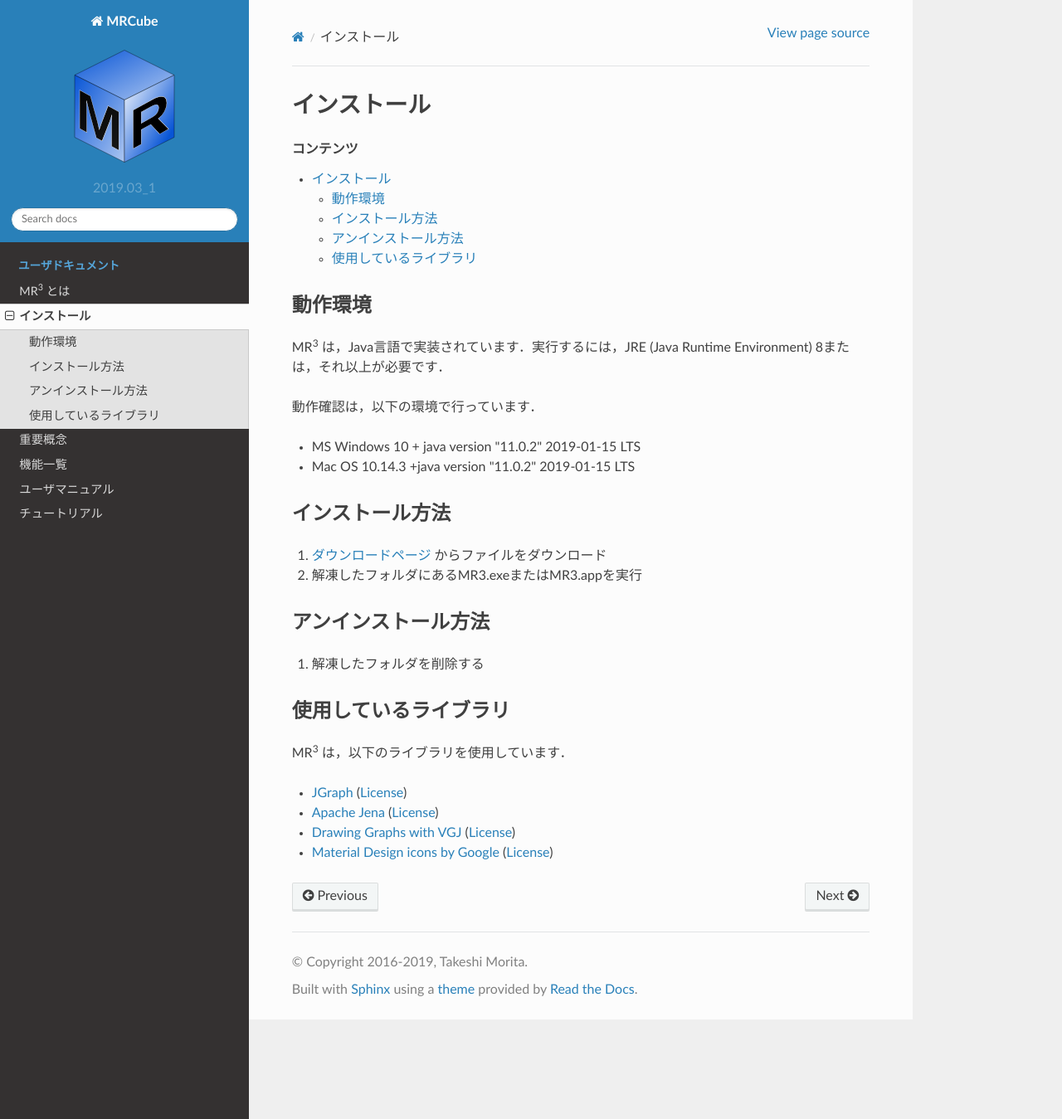
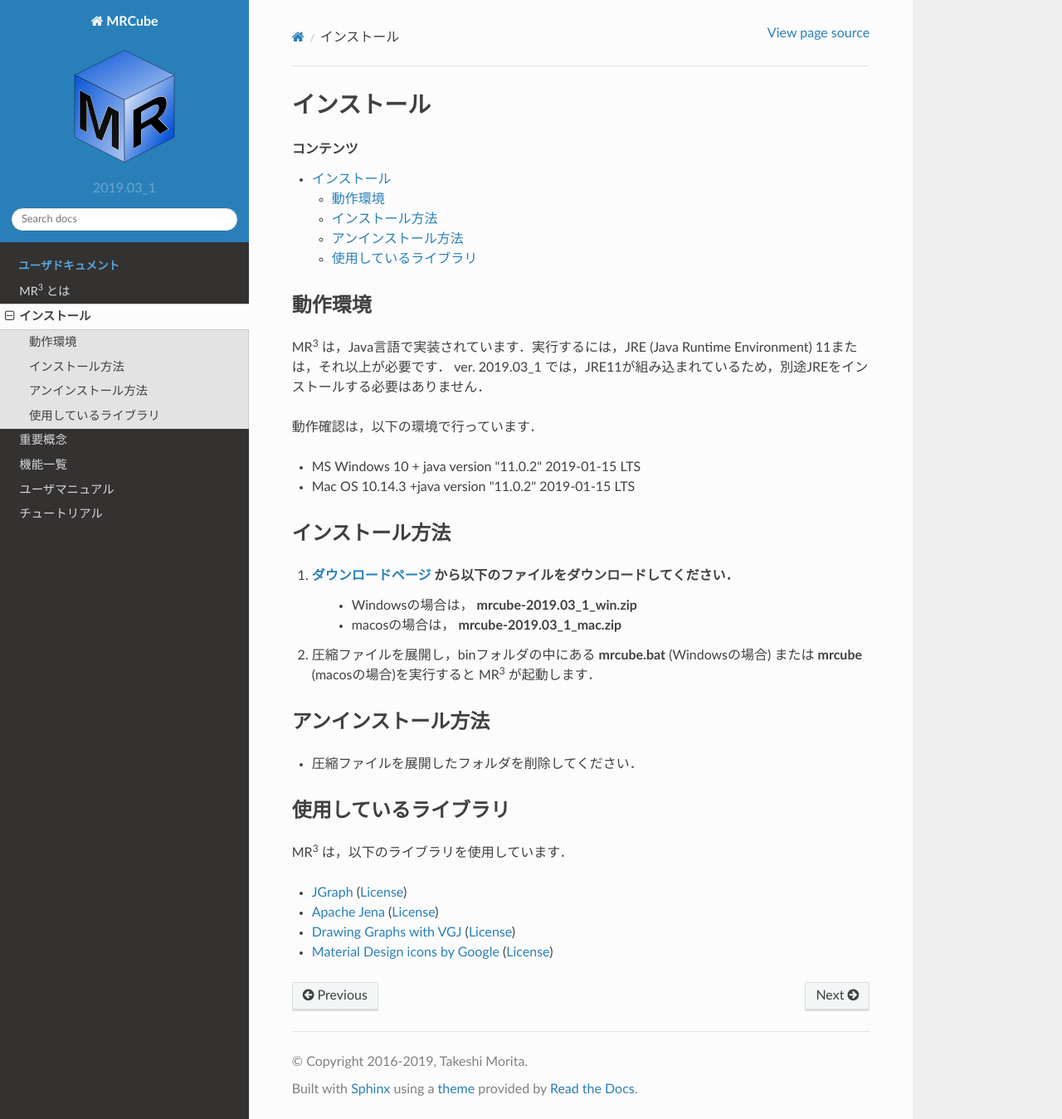
Before and after one commit to mr-3/mrcube-ja-docs, a Sphinx documentation site: the page built from docs/source/install.rst, in a window 1280 px wide and 1349 px high. Shown: the whole window at 83% size. Built offline with Sphinx 7.4.7 and the Read the Docs theme 2.0.0, drawn with Linux system fonts in a browser that asks for light colours.

Commit message:
update install page
- fix #2

```diff
--- a/docs/source/install.rst
+++ b/docs/source/install.rst
@@ -1,14 +1,15 @@
 インストール
-============
+================
 
 .. contents:: コンテンツ
    :depth: 2
 
 
 動作環境
---------
+------------
 
-MR\ :sup:`3` \は，Java言語で実装されています．実行するには，JRE (Java Runtime Environment) 8または，それ以上が必要です．
+MR\ :sup:`3` \は，Java言語で実装されています．実行するには，JRE (Java Runtime Environment) 11または，それ以上が必要です．
+ver. 2019.03_1 では，JRE11が組み込まれているため，別途JREをインストールする必要はありません．
 
 動作確認は，以下の環境で行っています．
 
@@ -16,19 +17,20 @@ MR\ :sup:`3` \は，Java言語で実装されています．実行するには
 * Mac OS 10.14.3 +java version "11.0.2" 2019-01-15 LTS
 
 インストール方法
-----------------
-#. `ダウンロードページ <https://sourceforge.net/projects/mr3/>`_ からファイルをダウンロード
-#. 解凍したフォルダにあるMR3.exeまたはMR3.appを実行
+-------------------
+#. `ダウンロードページ <https://sf.net/projects/mr3/>`_  から以下のファイルをダウンロードしてください．
+    * Windowsの場合は， **mrcube-2019.03_1_win.zip**
+    * macosの場合は， **mrcube-2019.03_1_mac.zip**
+#. 圧縮ファイルを展開し，binフォルダの中にある **mrcube.bat** (Windowsの場合) または **mrcube** (macosの場合)を実行すると MR\ :sup:`3` \が起動します．
 
 アンインストール方法
---------------------
-#. 解凍したフォルダを削除する
+------------------------
+* 圧縮ファイルを展開したフォルダを削除してください．
 
 使用しているライブラリ
 ----------------------
 MR\ :sup:`3` \は，以下のライブラリを使用しています．
 
-
 * `JGraph <http://www.jgraph.com/>`_ (`License <https://github.com/jgraph/legacy-jgraph5/blob/master/LICENSE>`_)
 * `Apache Jena <https://jena.apache.org/>`_ (`License <http://www.apache.org/licenses/LICENSE-2.0>`_)
 * `Drawing Graphs with VGJ <http://www.eng.auburn.edu/department/cse/research/graph_drawing/graph_drawing.html>`_ (`License <http://www.eng.auburn.edu/department/cse/research/graph_drawing/COPYING>`_)
```
